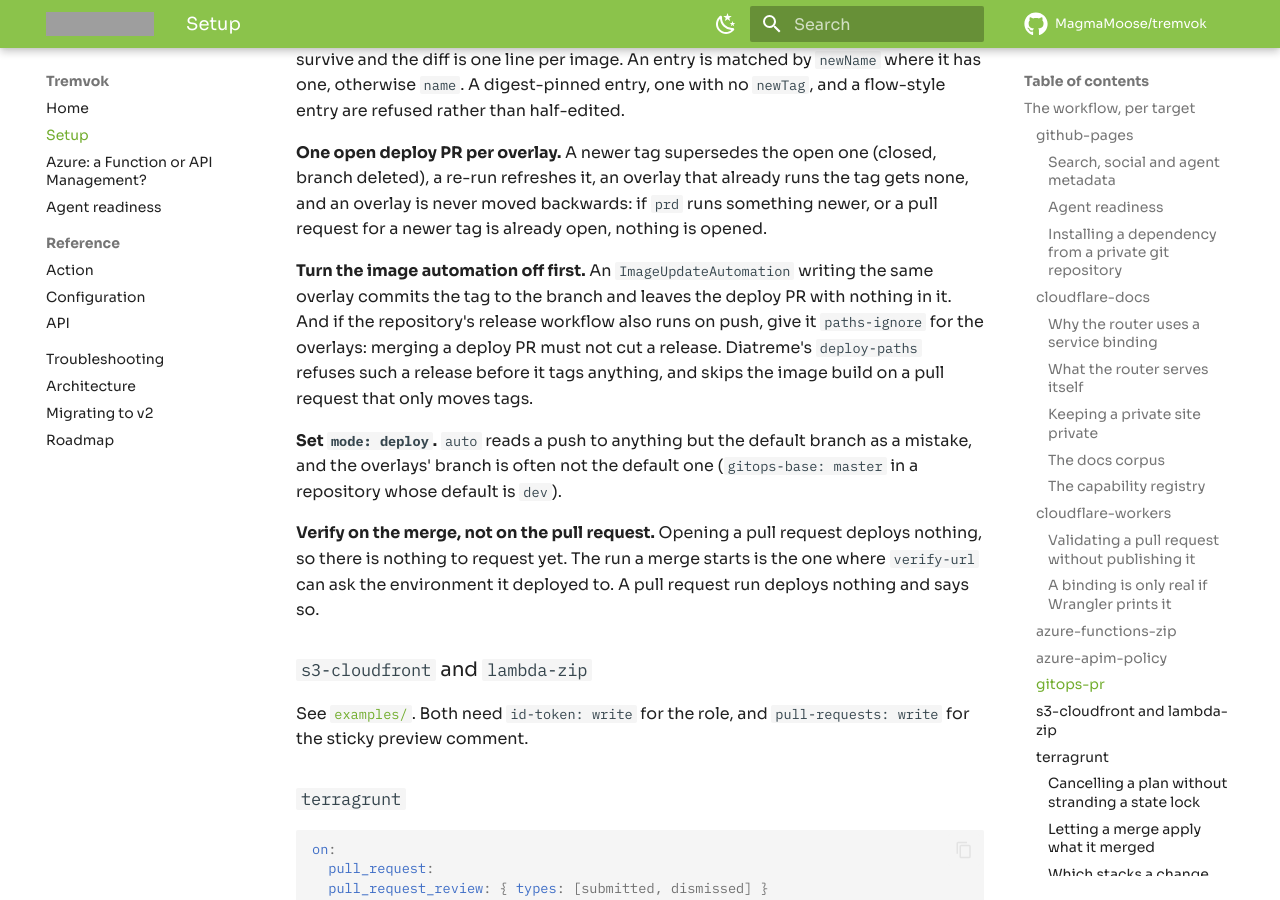
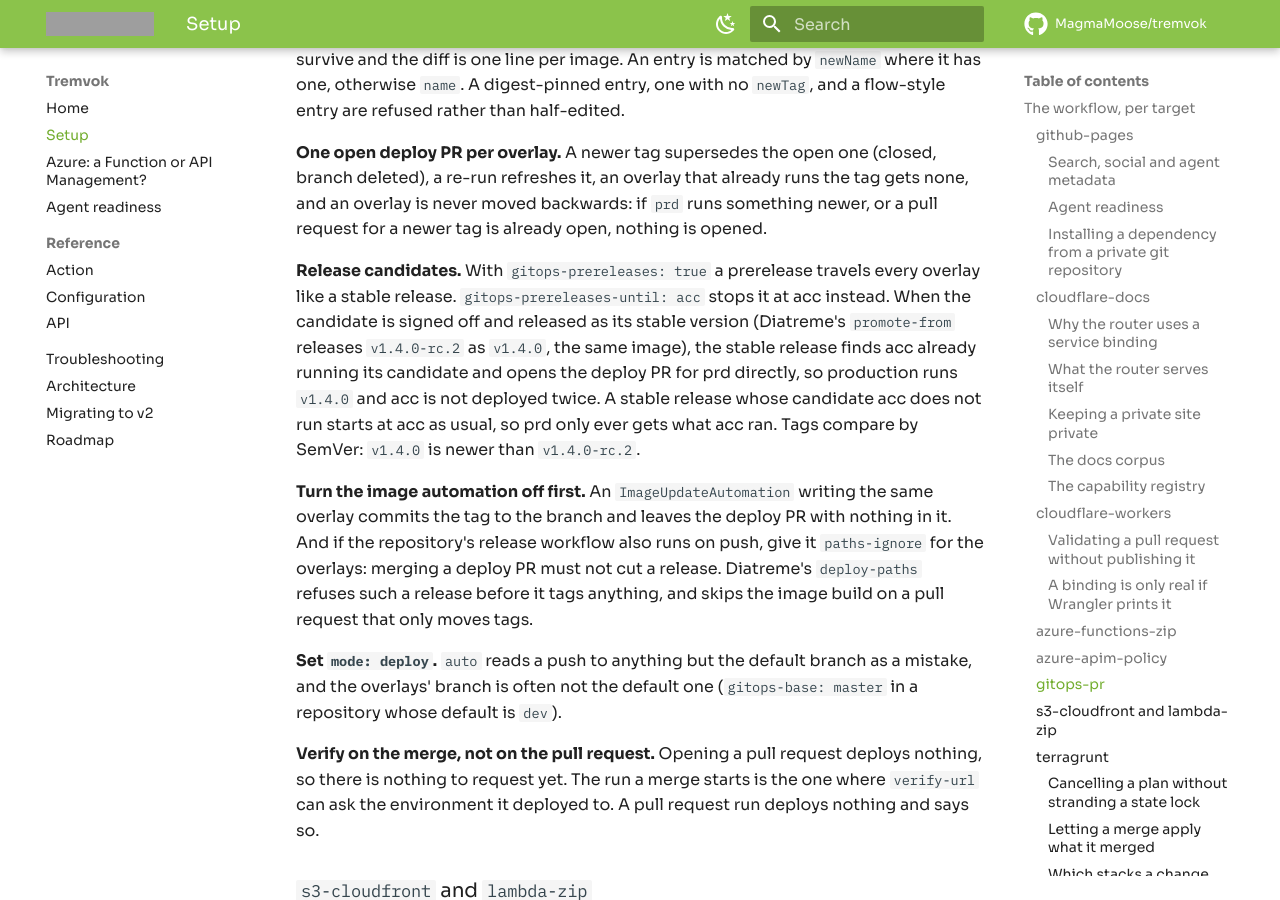
Before and after one commit to MagmaMoose/tremvok, an MkDocs documentation site: the page built from docs/setup.md, in a window 1280 px wide and 900 px high, scrolled down 14274 px. Built offline with MkDocs 1.6.1 and Material for MkDocs 9.7.7, drawn with Linux system fonts in a browser that asks for light colours; comment, search, counter and statistics services are not loaded; grey boxes are pictures that could not be loaded.

Commit message:
feat(gitops-pr): stop prereleases at an overlay and send their stable release on
gitops-prereleases-until keeps release candidates on acc and sends the
stable release of a candidate acc runs straight to prd. Tag comparison now
follows SemVer: sort -V ranked v1.4.0 below v1.4.0-rc.2, so a candidate's
own release was refused as a downgrade.

```diff
--- a/docs/setup.md
+++ b/docs/setup.md
@@ -617,6 +617,14 @@ deleted), a re-run refreshes it, an overlay that already runs the tag gets none,
 is never moved backwards: if `prd` runs something newer, or a pull request for a newer tag is
 already open, nothing is opened.
 
+**Release candidates.** With `gitops-prereleases: true` a prerelease travels every overlay
+like a stable release. `gitops-prereleases-until: acc` stops it at acc instead. When the
+candidate is signed off and released as its stable version (Diatreme's `promote-from` releases
+`v1.4.0-rc.2` as `v1.4.0`, the same image), the stable release finds acc already running its
+candidate and opens the deploy PR for prd directly, so production runs `v1.4.0` and acc is not
+deployed twice. A stable release whose candidate acc does not run starts at acc as usual, so prd
+only ever gets what acc ran. Tags compare by SemVer: `v1.4.0` is newer than `v1.4.0-rc.2`.
+
 **Turn the image automation off first.** An `ImageUpdateAutomation` writing the same overlay
 commits the tag to the branch and leaves the deploy PR with nothing in it. And if the
 repository's release workflow also runs on push, give it `paths-ignore` for the overlays:
```
Also changed, not shown: .claude/COMMON_MISTAKES.md (+11 -0 lines), action.yml (+16 -0 lines), docs/action-reference.md (+2 -1 lines), 7 other files.
